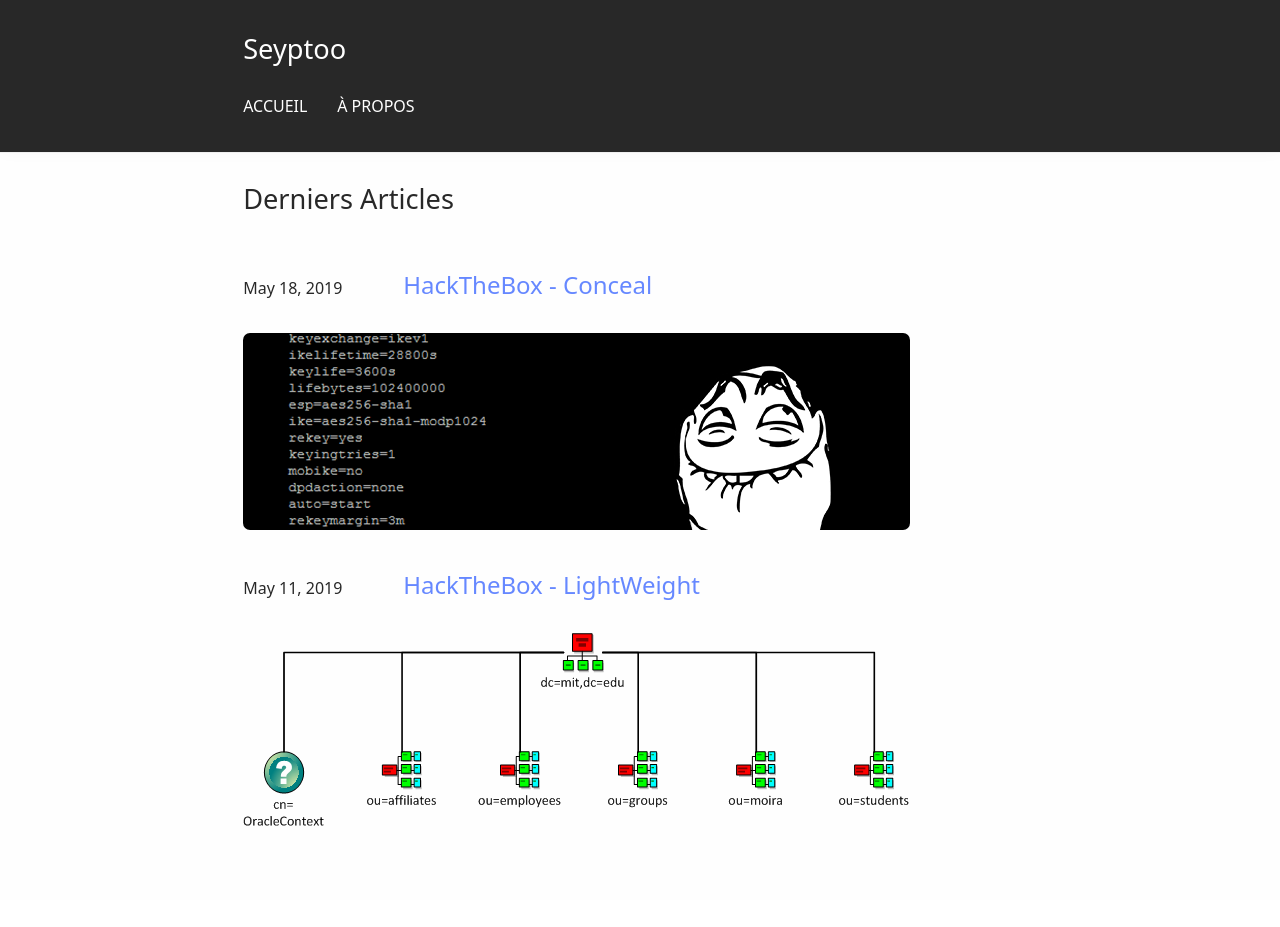
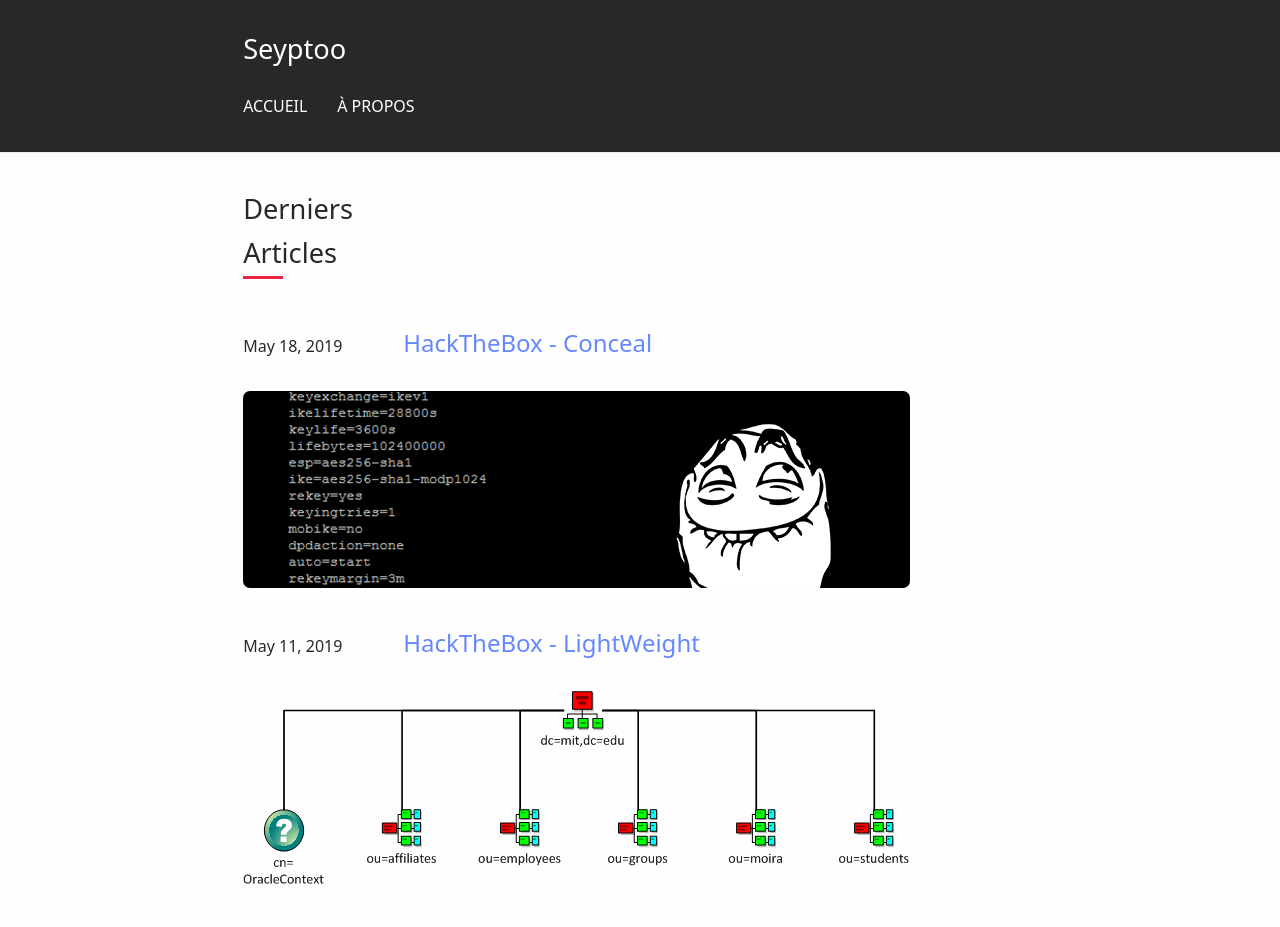
Before and after one commit to Seyptoo/seyptoo.github.io, a Jekyll site: the page built from index.html, in a window 1280 px wide. Built offline with Jekyll 4.4.1, drawn with Linux system fonts in a browser that asks for light colours; the list of posts is cut into pages by our own code; before the commit the page ends 900 px from its top, so only the background shows below that.

Commit message:
Update home.html

```diff
--- a/_layouts/home.html
+++ b/_layouts/home.html
@@ -28,7 +28,7 @@
 {% else %}
 <article class="archive">
   {{ content }}
-  <header><h1>Derniers Articles</h1></header>
+  <header><h1 class="test">Derniers Articles</h1></header>
   {% for post in site.posts %}
   {%- assign date_format = site.date_format | default: "%B %d, %Y" -%}
   <div>
```
